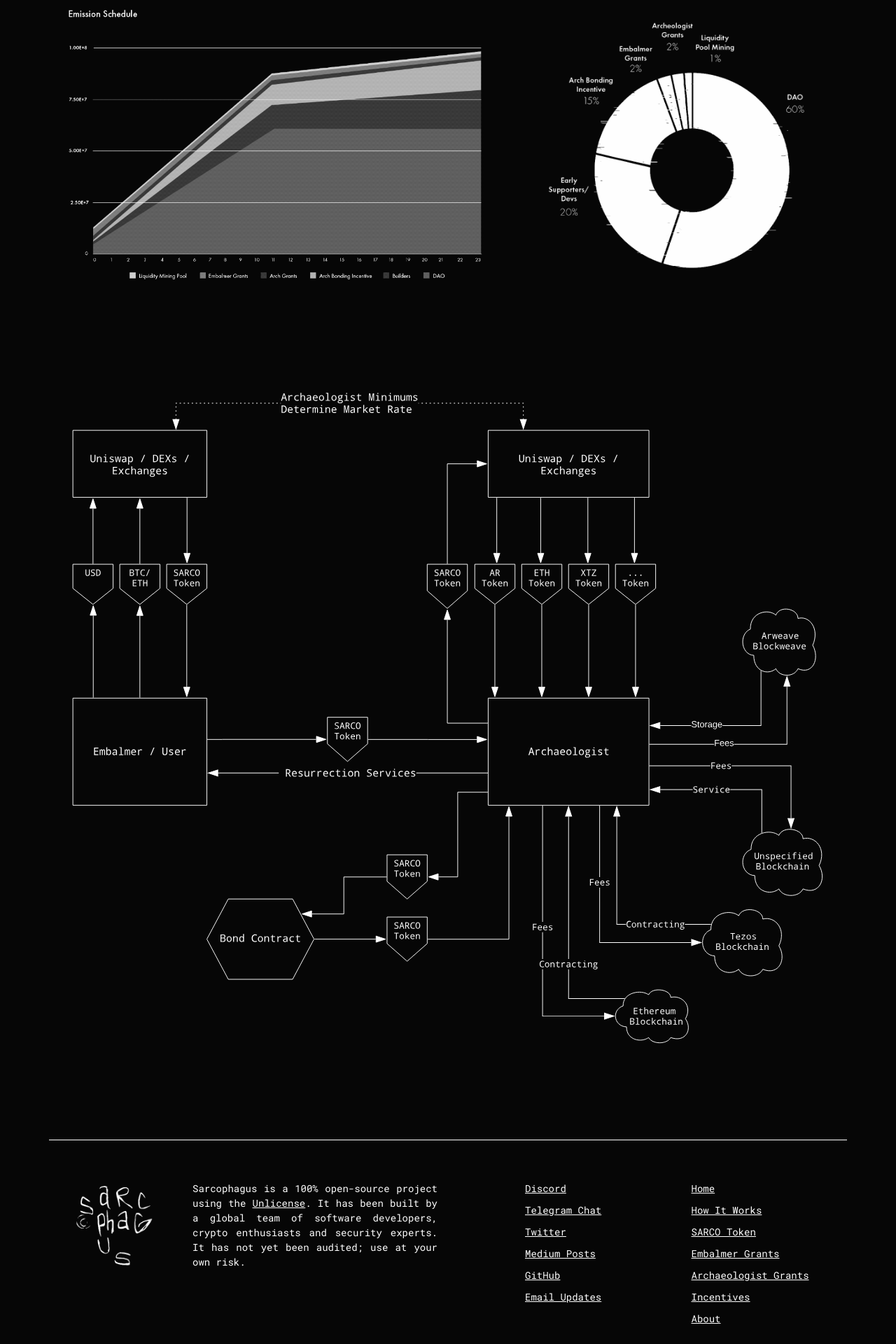
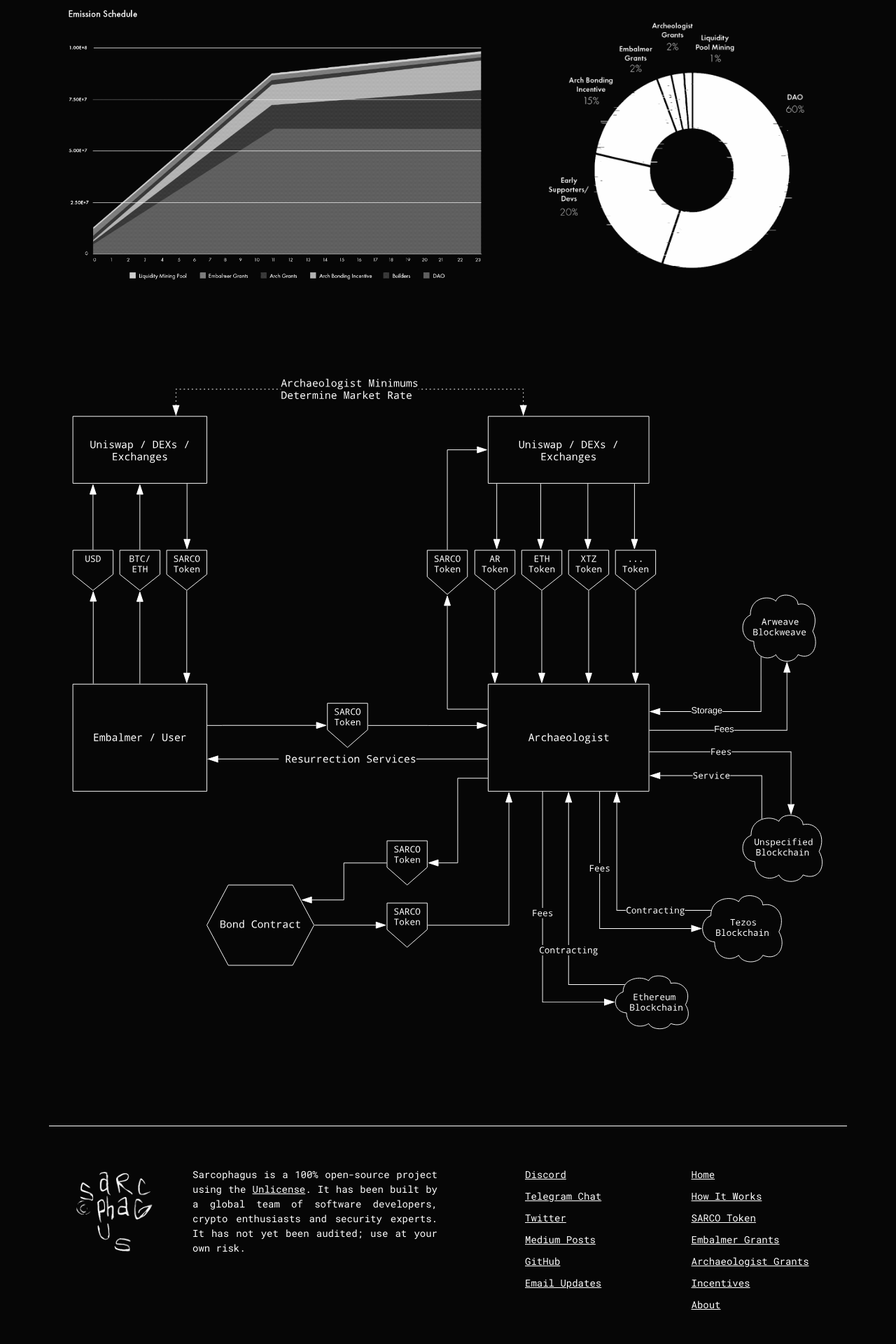
Before and after one commit to sarcophagus-org/marketing_site, a Jekyll site: the page built from sarco_token.html, in a window 1280 px wide. Shown: the part 813-2733 px from the top of the page at 70% size. Built offline with Jekyll 4.4.1, drawn with Linux system fonts in a browser that asks for light colours.

Commit message:
charts spacing

```diff
--- a/assets/main.scss
+++ b/assets/main.scss
@@ -303,7 +303,7 @@
 #token-hero {
   text-align: center;
   padding-top: 80px;
-  padding-bottom: 150px;
+  padding-bottom: 120px;
 }
 
 #token-hero h1 {
@@ -314,18 +314,12 @@
   color: red;
 }
 
-#distribution {
-  padding-top: 0px;
-  padding-bottom: 120px;
-  text-align: center;
-}
-
-#distribution h2 {
-  padding-bottom: 60px;
+#charts img {
+ padding-bottom: 60px;
 }
 
 #flows {
-  padding-top: 120px;
+  padding-top: 40px;
   padding-bottom: 120px;
   text-align: left;
 }
```
